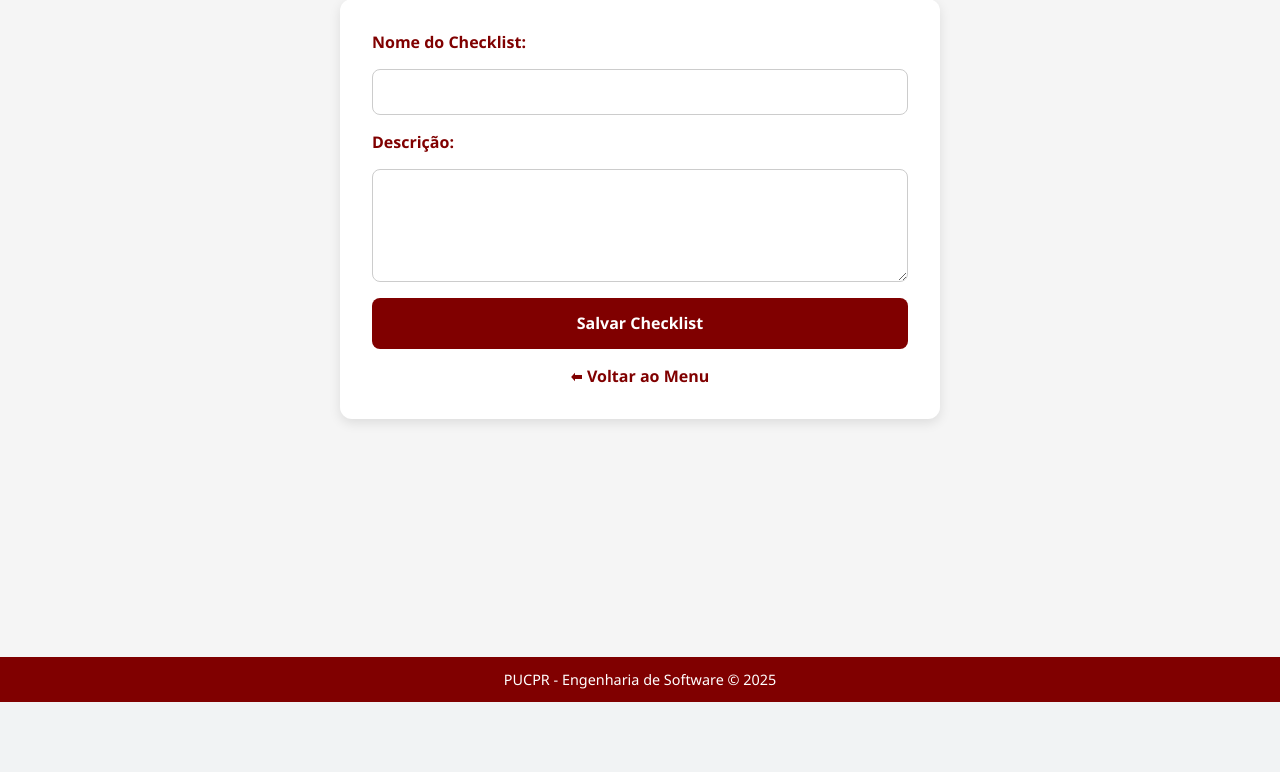
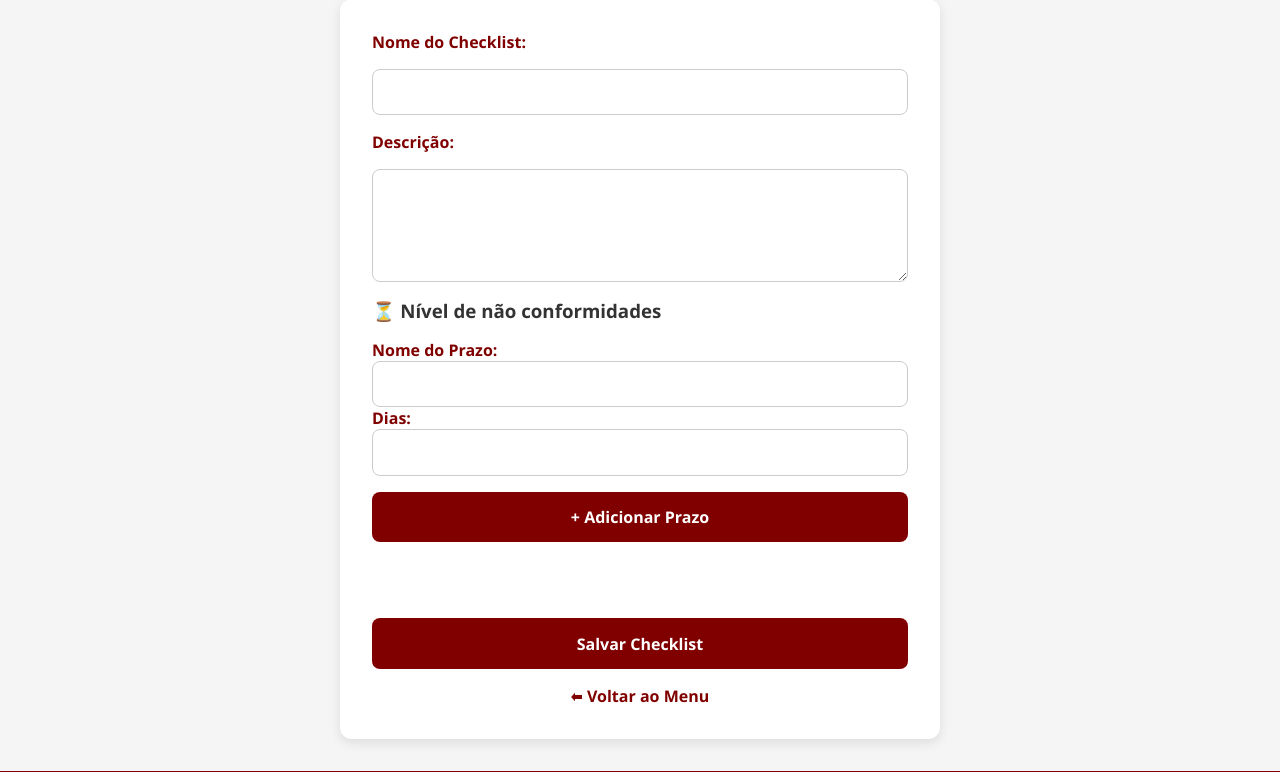
Before and after one commit to BabbingtonnJR/Ferramenta-de-Auditoria, a PHP site: page /checklist.php in a window 1280 px wide. Shown: the part 98-870 px from the top of the page. Before the commit the page ends 800 px from the top, so only its background shows below. Run offline with PHP 8.4, Linux system fonts and the light colour scheme.

Commit message:
´correção prazo

```diff
--- a/Fisico.sql
+++ b/Fisico.sql
@@ -30,6 +30,8 @@ CREATE TABLE Prazo (
     id INT AUTO_INCREMENT PRIMARY KEY,
     nome VARCHAR(50) NOT NULL,
     dias INT NOT NULL
+    id_checklist INT NOT NULL,
+    FOREIGN KEY (id_checklist) REFERENCES Checklist(id)
 );
 
 CREATE TABLE Escalonamento (
--- a/checklist.php
+++ b/checklist.php
@@ -3,25 +3,51 @@ require 'conexao.php';
 $conn = conecta_db();
 
 $msg = "";
+
 if ($_SERVER["REQUEST_METHOD"] == "POST") {
     $nome = $_POST["nome"];
     $descricao = $_POST["descricao"];
+    $prazos_nome = $_POST["prazo_nome"];
+    $prazos_dias = $_POST["prazo_dias"];
 
+    // Validação extra: garantir que pelo menos um prazo foi enviado
+    if (empty($prazos_nome) || count($prazos_nome) == 0) {
+        $msg = "❌ É obrigatório cadastrar pelo menos um prazo!";
+    } else {
         $sql = "INSERT INTO Checklist (nome, descricao) VALUES (?, ?)";
         $stmt = $conn->prepare($sql);
         $stmt->bind_param("ss", $nome, $descricao);
 
         if ($stmt->execute()) {
             $last_id = $conn->insert_id;
+            $stmt->close();
+
+            // Inserir prazos vinculados
+           // Inserir prazos vinculados
+            $sqlPrazo = "INSERT INTO Prazo (nome, dias, id_checklist) VALUES (?, ?, ?)";
+            $stmtPrazo = $conn->prepare($sqlPrazo);
+
+            for ($i = 0; $i < count($prazos_nome); $i++) {
+                $nomePrazo = $prazos_nome[$i];
+                $diasPrazo = intval($prazos_dias[$i]);
+
+                $stmtPrazo->bind_param("sii", $nomePrazo, $diasPrazo, $last_id);
+                $stmtPrazo->execute();
+            }
+
+
+            $stmtPrazo->close();
+
             header("Location: itens.php?id_checklist=" . $last_id);
             exit();
         } else {
             $msg = "❌ Erro ao criar checklist: " . $conn->error;
         }
-
-    $stmt->close();
+    }
 }
 ?>
+
+
 <!DOCTYPE html>
 <html lang="pt-BR">
 <head>
@@ -46,8 +72,23 @@ if ($_SERVER["REQUEST_METHOD"] == "POST") {
                 <label for="descricao">Descrição:</label>
                 <textarea id="descricao" name="descricao" rows="4" required></textarea>
 
+                <h3>⏳ Nível de não conformidades</h3>
+                <div id="prazos">
+                    <div class="prazo-item">
+                        <label>Nome do Prazo:</label>
+                        <input type="text" name="prazo_nome[]" required>
+
+                        <label>Dias:</label>
+                        <input type="number" name="prazo_dias[]" min="1" required>
+                    </div>
+                </div>
+
+                <button type="button" onclick="addPrazo()">+ Adicionar Prazo</button>
+                <br><br>
+
                 <button type="submit">Salvar Checklist</button>
             </form>
+
 
             <?php if ($msg): ?>
                 <div class="msg"><?= $msg ?></div>
@@ -65,3 +106,17 @@ if ($_SERVER["REQUEST_METHOD"] == "POST") {
     </footer>
 </body>
 </html>
+
+<script>
+function addPrazo() {
+    const div = document.createElement("div");
+    div.classList.add("prazo-item");
+    div.innerHTML = `
+        <label>Nome do Prazo:</label>
+        <input type="text" name="prazo_nome[]" required>
+        <label>Dias:</label>
+        <input type="number" name="prazo_dias[]" min="1" required>
+    `;
+    document.getElementById("prazos").appendChild(div);
+}
+</script>
```
Also changed, not shown: acessar_checklist.php (+19 -1 lines). Lines whose indentation alone changed are shown as unchanged.
